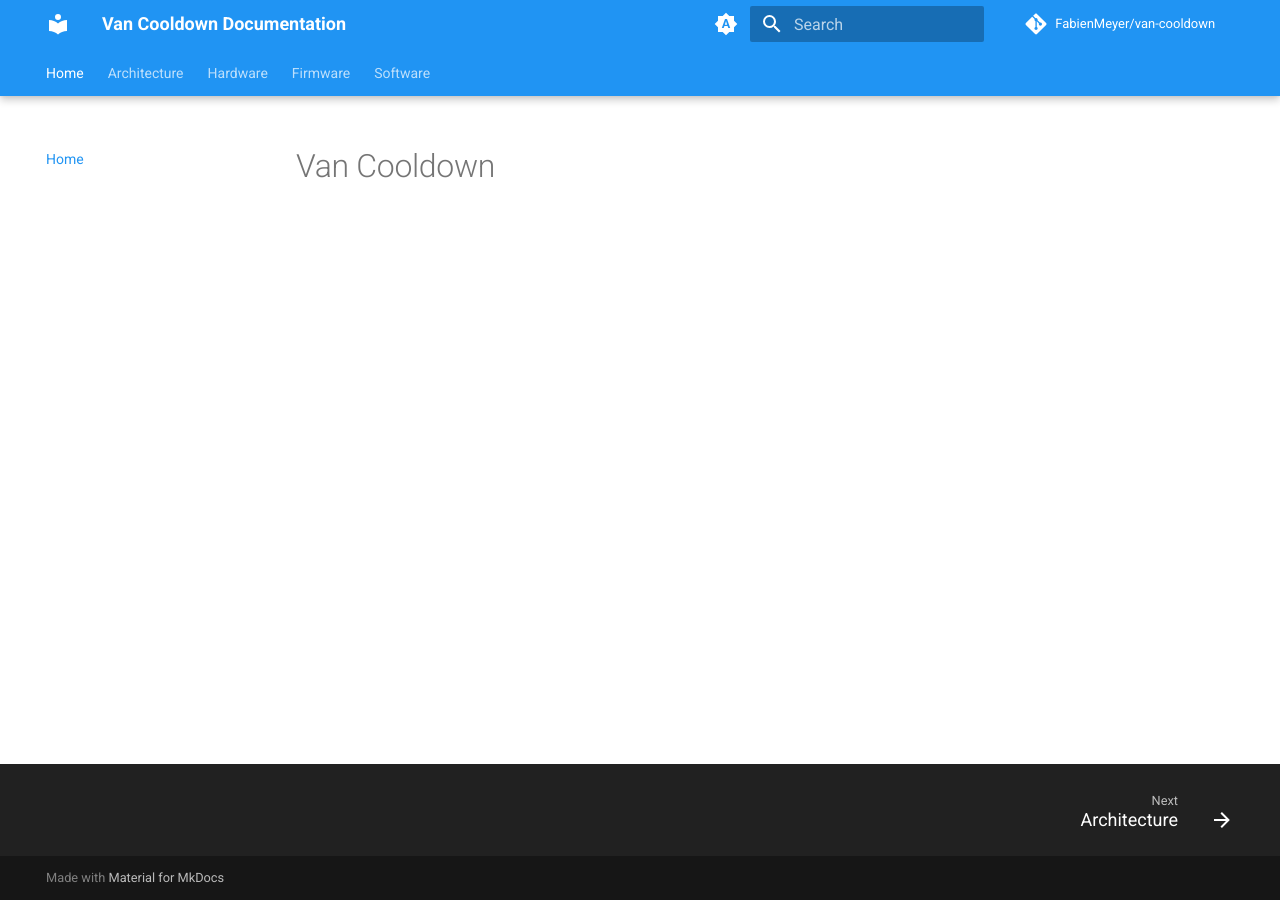
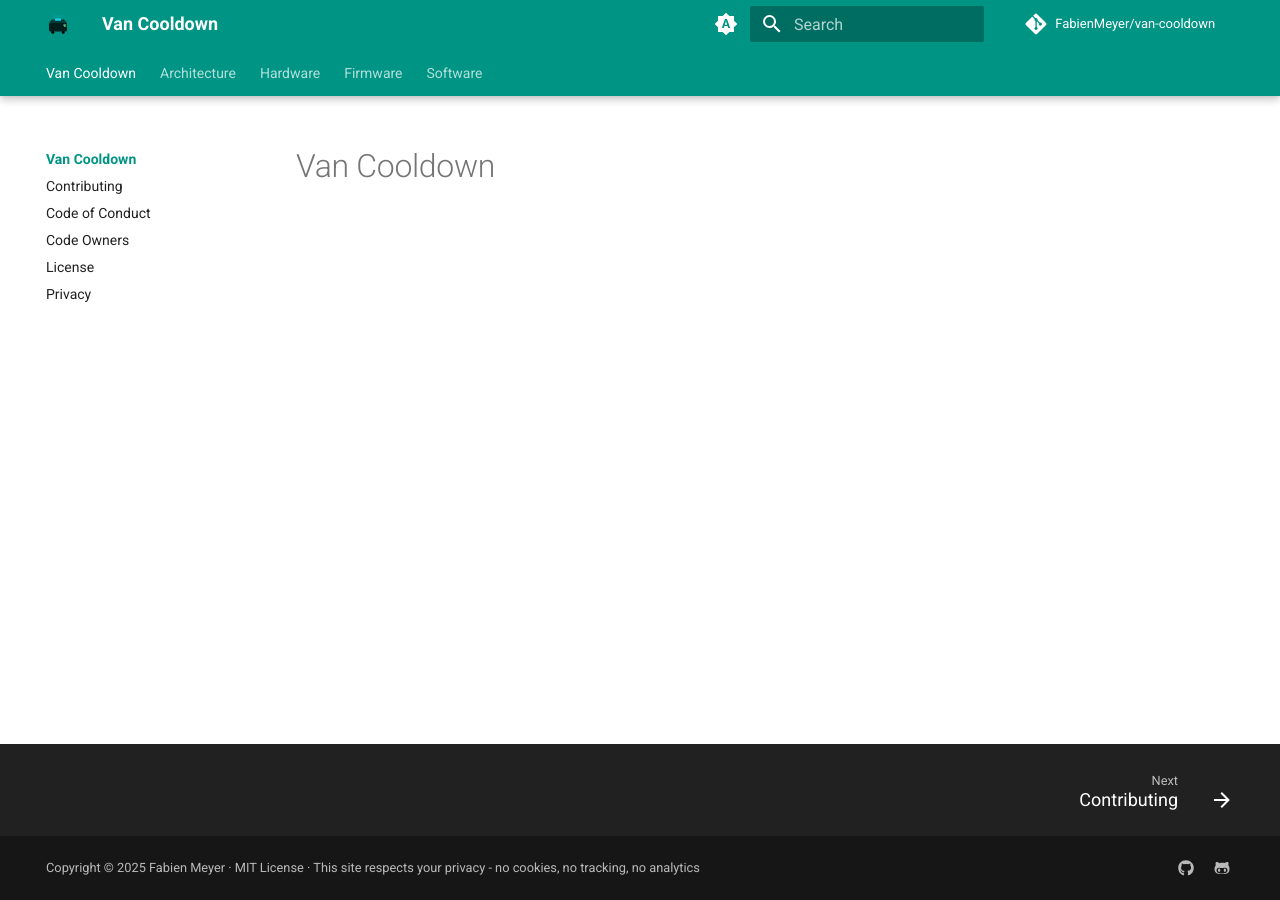
Before and after one commit to FabienMeyer/van-cooldown, an MkDocs documentation site: the page built from documentation/docs/index.md, in a window 1280 px wide. Built offline with MkDocs 1.6.1 and Material for MkDocs 9.7.7, drawn with Linux system fonts in a browser that asks for light colours; a script that is not in the unit is left out; comment, search, counter and statistics services are not loaded.

Commit message:
feat: add some empty base pages

```diff
--- a/documentation/mkdocs.yml
+++ b/documentation/mkdocs.yml
@@ -1,4 +1,4 @@
-site_name: Van Cooldown Documentation
+site_name: Van Cooldown
 site_description: Documentation for the van-cooldown project covering hardware, firmware, and software
 site_author: Fabien Meyer
 site_url: https://fabienmeyer.github.io/van-cooldown/
@@ -23,6 +23,8 @@ plugins:
 
 theme:
   name: material
+  logo: assets/logo.svg
+  favicon: assets/favicon.svg
   features:
     - navigation.instant
     - navigation.tracking
@@ -50,15 +52,15 @@ theme:
         name: Switch to light mode
     - media: "(prefers-color-scheme: light)"
       scheme: default
-      primary: blue
-      accent: blue
+      primary: teal
+      accent: cyan
       toggle:
         icon: material/brightness-7
         name: Switch to dark mode
     - media: "(prefers-color-scheme: dark)"
       scheme: slate
-      primary: blue
-      accent: blue
+      primary: teal
+      accent: cyan
       toggle:
         icon: material/brightness-4
         name: Switch to system preference
@@ -116,8 +118,29 @@ extra_javascript:
 extra_css:
   - stylesheets/extra.css
 
+extra:
+  social:
+    - icon: fontawesome/brands/github
+      link: https://github.com/FabienMeyer/van-cooldown
+      name: GitHub Repository
+    - icon: fontawesome/brands/github-alt
+      link: https://github.com/FabienMeyer
+      name: GitHub Profile
+  generator: false
+
+copyright: >
+  Copyright &copy; 2025 Fabien Meyer ·
+  <a href="license/">MIT License</a> ·
+  This site respects your privacy - no cookies, no tracking, no analytics
+
 nav:
-  - Home: index.md
+  - Van Cooldown:
+      - Home: index.md
+      - Contributing: contributing.md
+      - Code of Conduct: code_of_conduct.md
+      - Code Owners: codeowners.md
+      - License: license.md
+      - Privacy: privacy.md
   - Architecture: architecture/architecture.md
   - Hardware: hardware/hardware.md
   - Firmware: firmware/firmware.md
```
Also changed, not shown: CODE_OF_CONDUCT.md (added, +1 -0 lines), CONTRIBUTING.md (added, +1 -0 lines), documentation/docs/code_of_conduct.md (added, +176 -0 lines), documentation/docs/codeowners.md (added, +3 -0 lines), documentation/docs/contributing.md (added, +1 -0 lines), documentation/docs/license.md (added, +25 -0 lines), documentation/docs/privacy.md (added, +29 -0 lines), documentation/docs/assets/favicon.svg (added), documentation/docs/assets/logo.svg (added), 1 other file.
